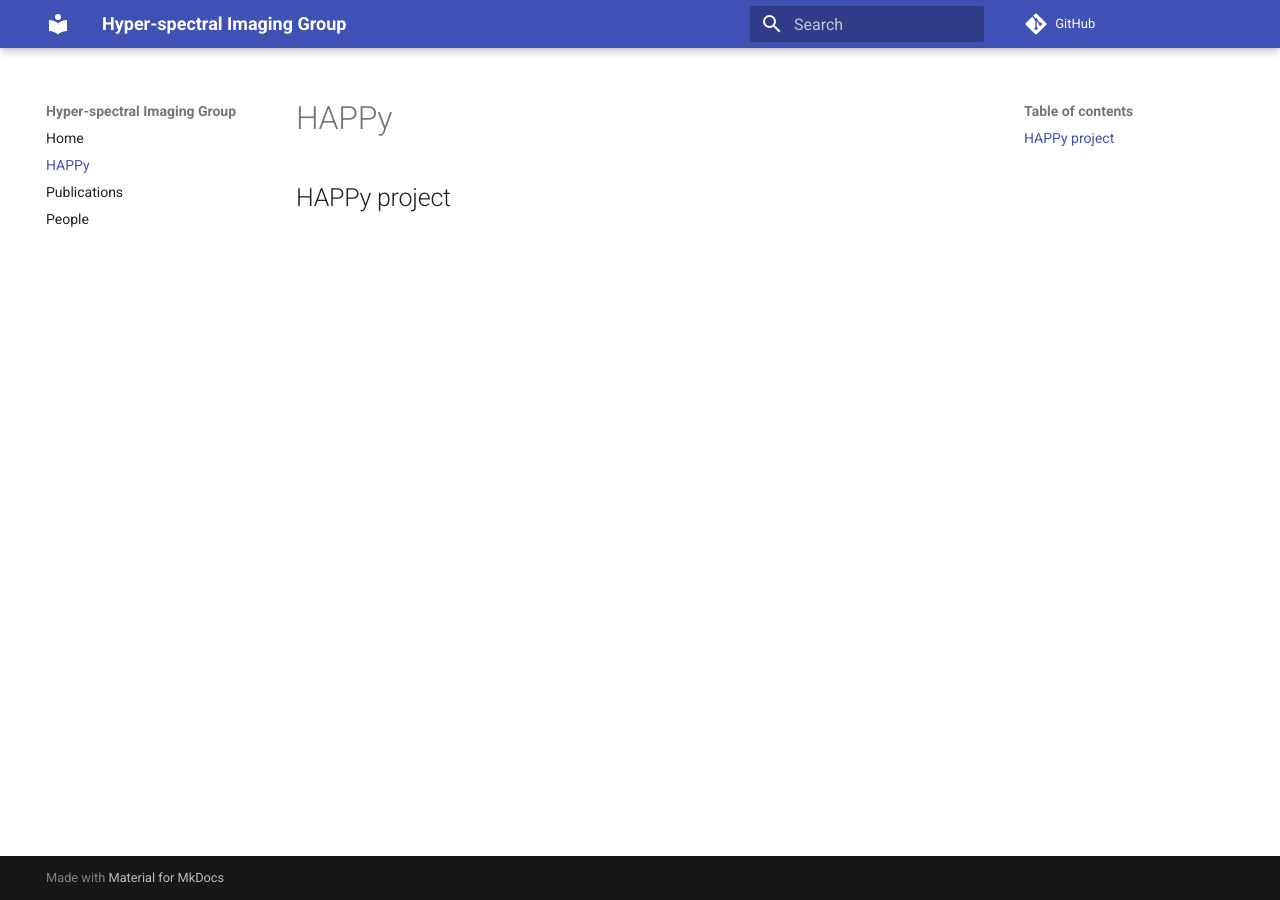
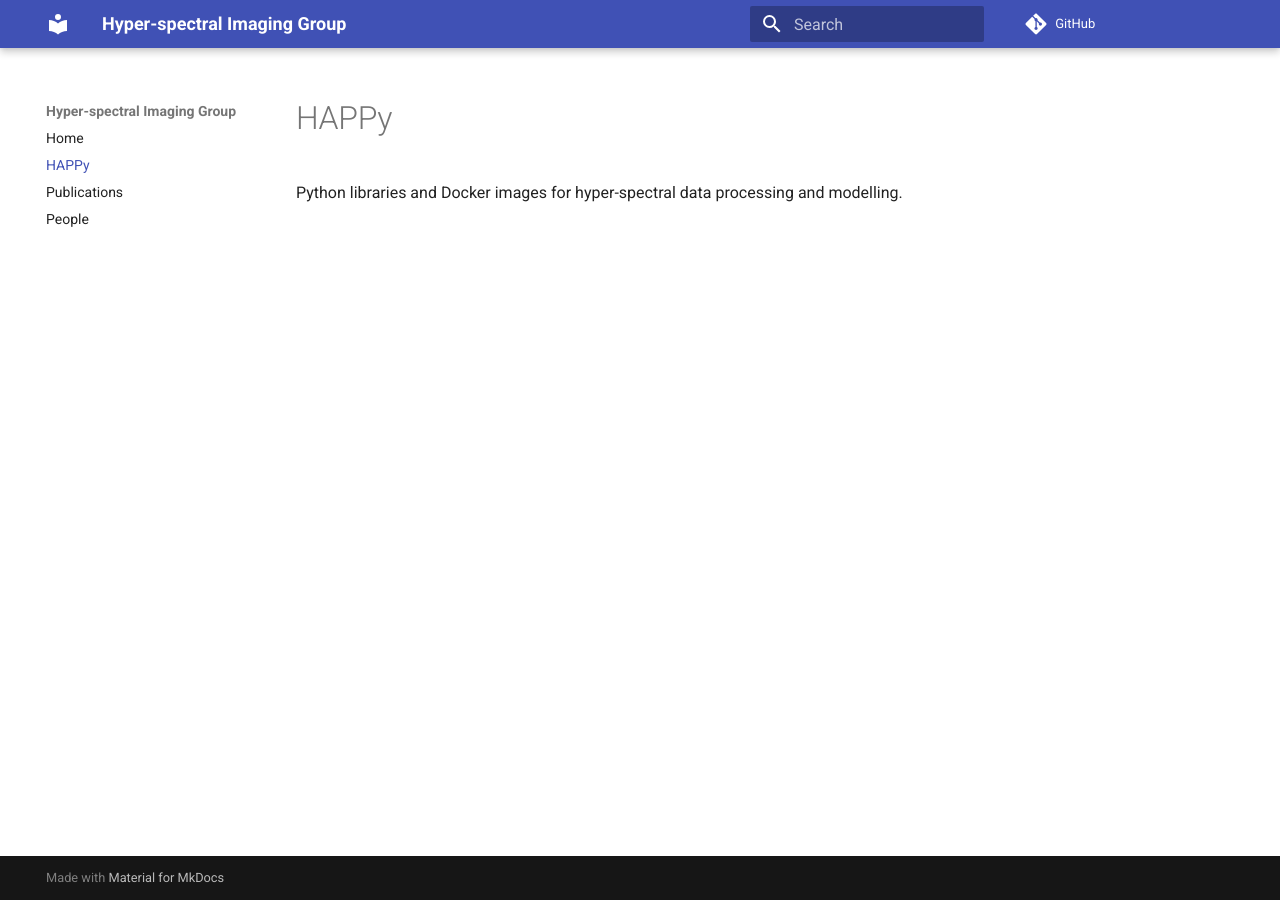
Before and after one commit to wairas/hsi-website, an MkDocs documentation site: the page built from docs/happy.md, in a window 1280 px wide. Built offline with MkDocs 1.6.1 and Material for MkDocs 9.7.7, drawn with Linux system fonts in a browser that asks for light colours; comment, search, counter and statistics services are not loaded.

Commit message:
replaced heading with sentence

```diff
--- a/docs/happy.md
+++ b/docs/happy.md
@@ -1 +1 @@
-# HAPPy project
+Python libraries and Docker images for hyper-spectral data processing and modelling.
```
